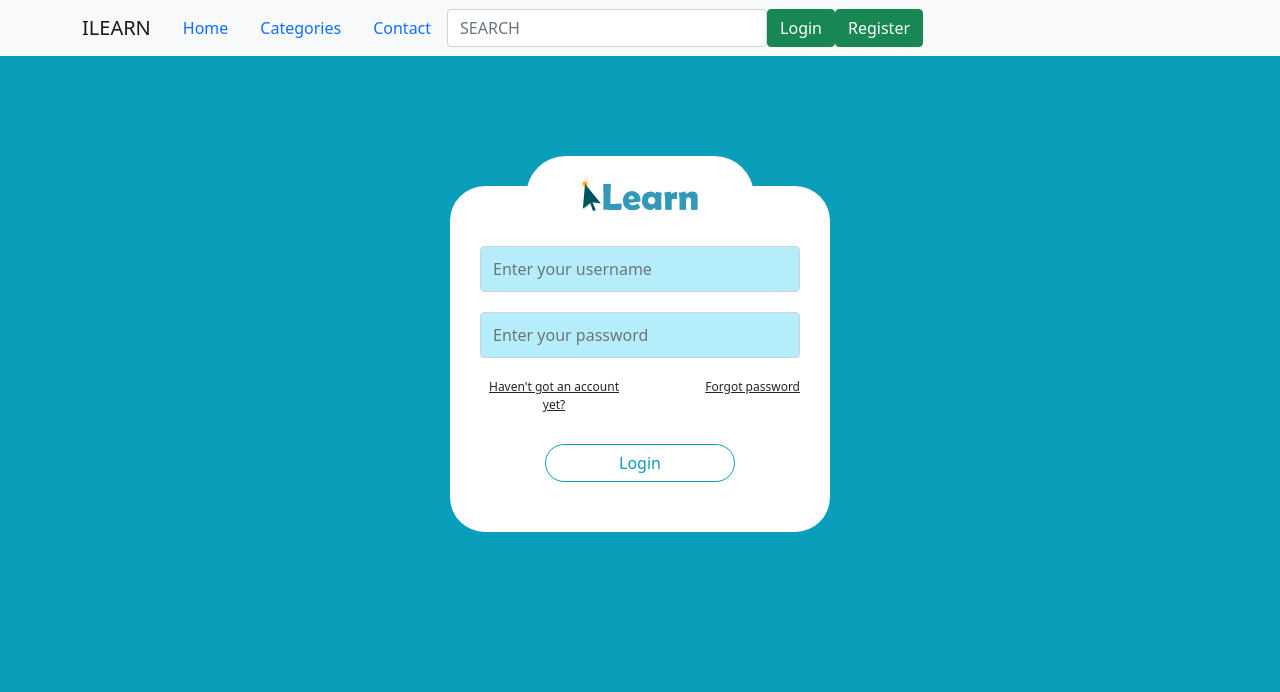
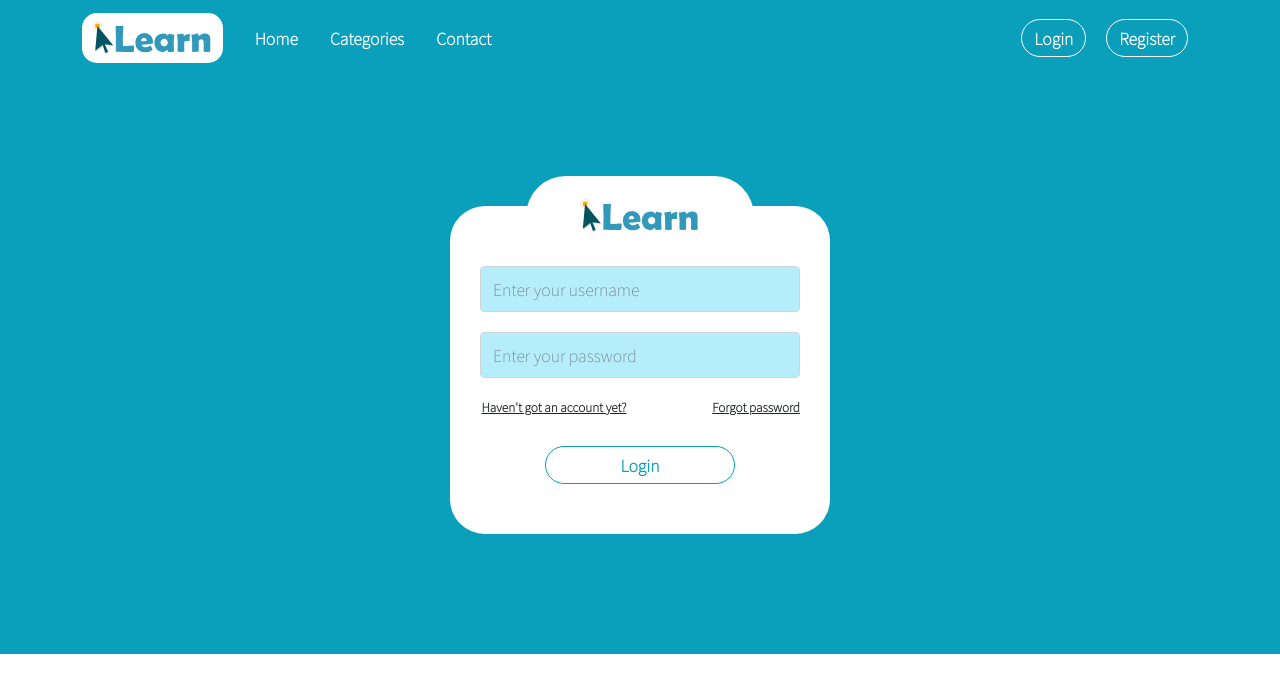
Before and after one commit to txuanson/ilearn, a React (Create React App) app in the folder src/frontend/: page /login in a window 1280 px wide. Shown: the top 692 px of the page. Built offline with nearby package versions, Linux system fonts and the light colour scheme.

Commit message:
update header

```diff
--- a/src/frontend/src/component/header/Header.css
+++ b/src/frontend/src/component/header/Header.css
@@ -1,9 +1,56 @@
+@import url('https://fonts.googleapis.com/css2?family=Noto+Sans+JP:wght@100&display=swap');
 
-.mr-auto li{
+
+.container {
+    font-family: Noto Sans JP;
+    padding: 0;
+    margin: 0;
+    font-weight: bolder;
+}
+
+#logo_brand{
+    background-color: white;
+    border-radius: 15px;
+    padding: 5px;
 
 }
 
-#Search {
-    width: 20rem;
-    margin: auto;
+.container .collapse{
+    justify-content: space-between;
 }
+
+.container .collapse .Left {
+    display: flex;
+}
+
+.container .collapse .Left .nav-link{
+    color: white;
+}
+
+
+.container .collapse .Right {
+    display: flex;
+    justify-content: center;
+}
+
+.container .collapse .Right Button{
+    display: flex;
+    margin:0 10px;
+    border-radius: 800px;
+    color: white;
+    border-color: white;
+    background-color: #0A9EBB;
+    outline-width: 2px;
+    font-weight: bolder;
+}
+
+.container .collapse .Right Button:hover {
+    background-color: #85B8CB;
+    border-color: #85B8CB
+}
+
+@media (max-width: 767.98px) {
+    .container .collapse .Left {
+        display: block;
+    }
+}
--- a/src/frontend/src/component/header/Header.js
+++ b/src/frontend/src/component/header/Header.js
@@ -25,22 +25,28 @@ const Header = (props) => {
 
   return (
     <div>
-      <Navbar color="light" light expand="md">
+      <nav class="navbar navbar-expand-md navbar-light">
         <div class = "container">
             <NavbarBrand href="/">
-            ILEARN
+              <div id="logo_brand">
+                <img src="/logo-iLearn.svg" style = {{height: "40px"}} alt="iLearn logo" />
+              </div>
             </NavbarBrand>
             <NavbarToggler onClick={toggle} />
             <Collapse isOpen={isOpen} navbar>
-                <div><NavLink href="#">Home</NavLink></div>
-                <div><NavLink href="#">Categories</NavLink></div>
-                <div><NavLink href="#">Contact</NavLink></div>
-                <div><Input type="Search" name="Search" id="Search" placeholder="SEARCH" /></div>
-                <div><Button color="success">Login</Button>{' '}</div>
-                <div><Button color="success">Register</Button>{' '}</div>
+                <div class = "Left">
+                  <div><NavLink href="#">Home</NavLink></div>
+                  <div><NavLink href="#">Categories</NavLink></div>
+                  <div><NavLink href="#">Contact</NavLink></div>
+                </div>
+                <div class = "Right">
+                  <div><button type="button" className="btn btn-outline-info">Login</button></div>
+                  <div><button type="button" className="btn btn-outline-info">Register</button></div>
+                </div>
+
             </Collapse>
         </div>
-      </Navbar>
+      </nav>
     </div>
   );
 }
--- a/src/frontend/src/page/Login.css
+++ b/src/frontend/src/page/Login.css
@@ -1,11 +1,11 @@
 @import url('https://fonts.googleapis.com/css2?family=Noto+Sans+JP:wght@100&display=swap');
 
-body {
+.container {
     font-family: Noto Sans JP;
     padding: 0;
     margin: 0;
-    background-color: #0A9EBB !important;
 }
+
 
 .container .row .col-md-4{
     background-color: white;
@@ -47,6 +47,7 @@ body {
     border-radius: 800px;
     color: #0A9EBB;
     border-color: #0A9EBB;
+    font-weight: bolder;
 }
 
 .container .row .col-md-4 .form-group .row {
--- a/src/frontend/src/page/Login.js
+++ b/src/frontend/src/page/Login.js
@@ -26,7 +26,7 @@ const Login = () => {
     }
   };
   return (
-<div>
+<div style = {{background: "#0a9fbb"}}>
   <Header></Header>
   <div className="container">
       <div id="img" className="row">
```
